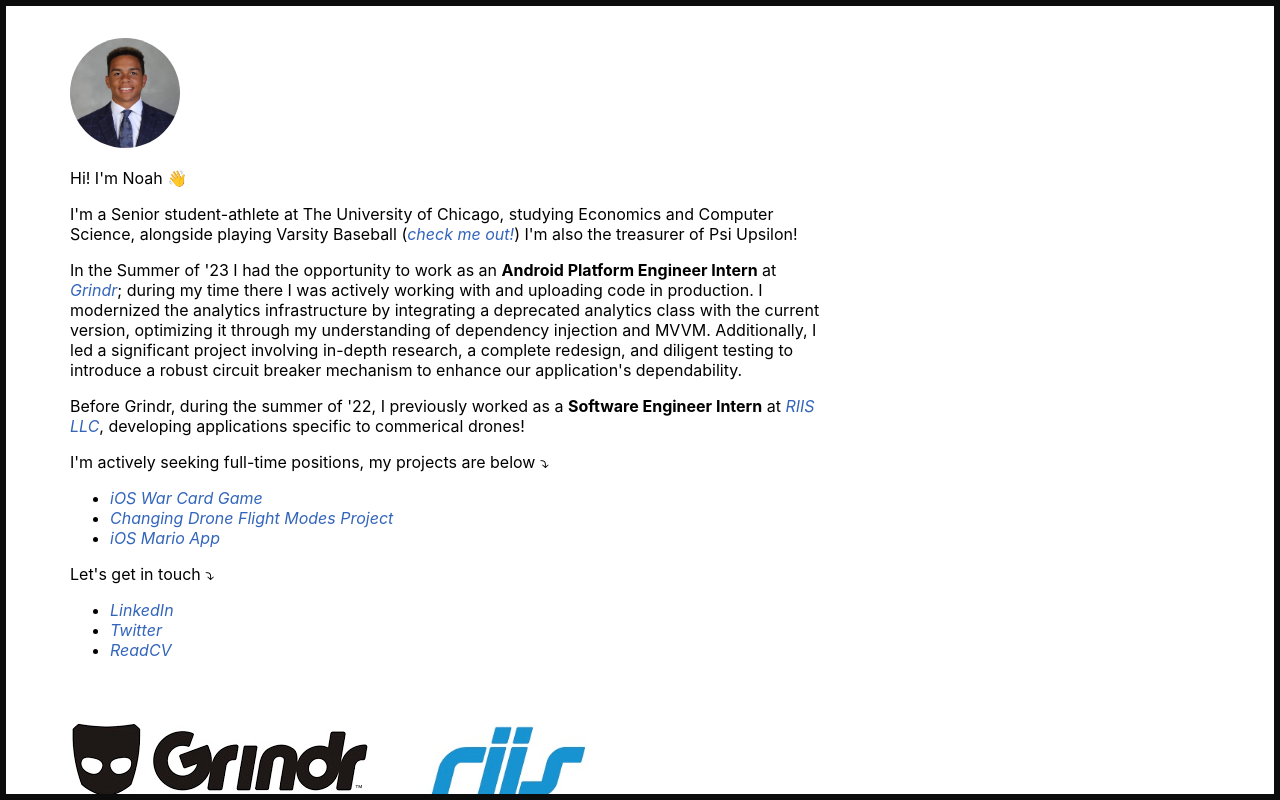
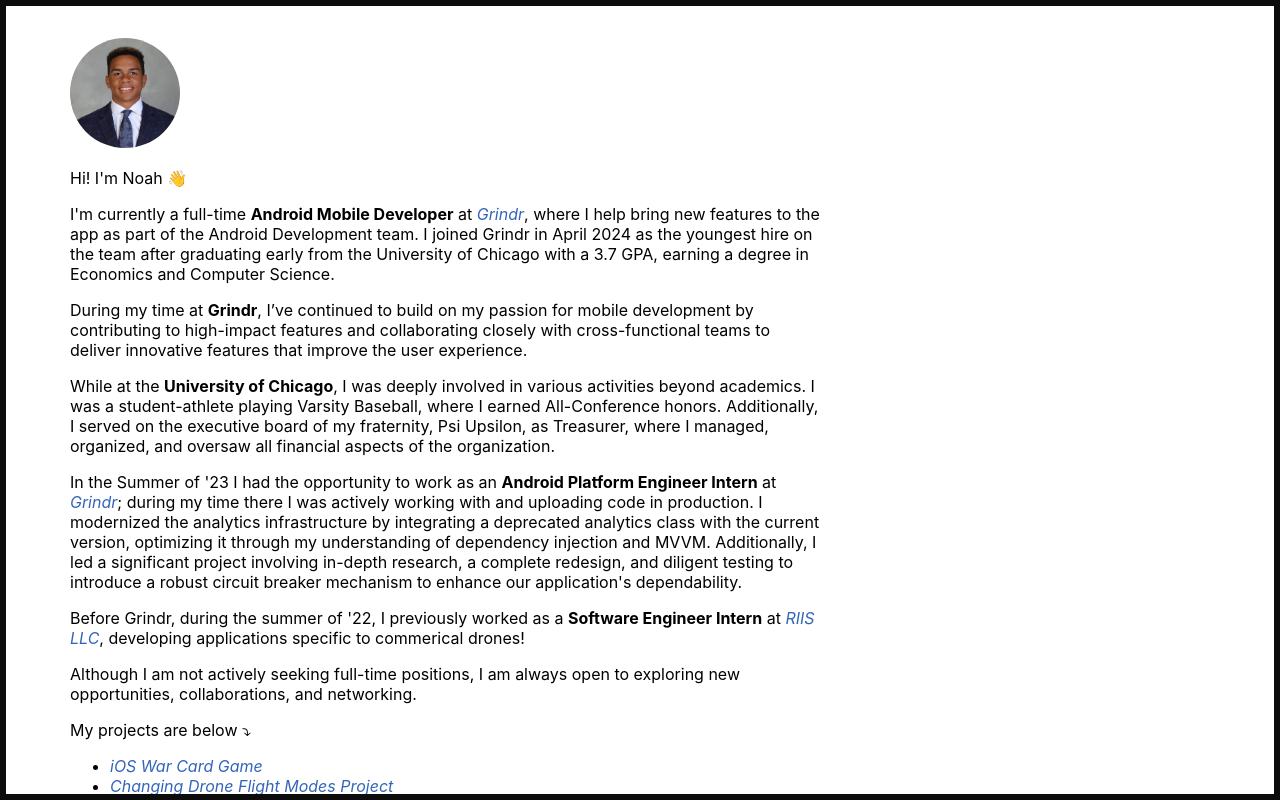
Before and after one commit to noahnellyy/noahnelsoninfo, a Next.js app: page / in a window 1280 px wide. Built offline with nearby package versions, Linux system fonts and the light colour scheme.

Commit message:
annual update

```diff
--- a/pages/index.js
+++ b/pages/index.js
@@ -21,12 +21,15 @@
 
 
         <p>Hi! I&apos;m Noah &#x1F44B;</p>
-          <p className={styles.maintext}>I&apos;m a Senior student-athlete at The University of Chicago, studying Economics and Computer Science, alongside playing Varsity Baseball {"("}
-          <a className={styles.baseball} href="https://athletics.uchicago.edu/sports/baseball/roster/noah-nelson/6842"><em>check me out!</em></a>{")"} I&apos;m also the treasurer of Psi Upsilon!</p>
+          <p className={styles.maintext}>I'm currently a full-time <strong>Android Mobile Developer</strong> at
+          <a href="https://www.grindr.com/" className={styles.riis}><em> Grindr</em></a>, where I help bring new features to the app as part of the Android Development team. I joined Grindr in April 2024 as the youngest hire on the team after graduating early from the University of Chicago with a 3.7 GPA, earning a degree in Economics and Computer Science.</p>
+          <p className={styles.maintext}>During my time at <strong>Grindr</strong>, I’ve continued to build on my passion for mobile development by contributing to high-impact features and collaborating closely with cross-functional teams to deliver innovative features that improve the user experience.</p>
+          <p className={styles.maintext}>While at the <strong>University of Chicago</strong>, I was deeply involved in various activities beyond academics. I was a student-athlete playing Varsity Baseball, where I earned All-Conference honors. Additionally, I served on the executive board of my fraternity, Psi Upsilon, as Treasurer, where I managed, organized, and oversaw all financial aspects of the organization.</p>
           <p className={styles.maintext}>In the Summer of &apos;23 I had the opportunity to work as an <strong>Android Platform Engineer Intern</strong> at
           <a href="https://www.grindr.com/" className={styles.riis}><em> Grindr</em></a>; during my time there I was actively working with and uploading code in production. I modernized the analytics infrastructure by integrating a deprecated analytics class with the current version, optimizing it through my understanding of dependency injection and MVVM. Additionally, I led a significant project involving in-depth research, a complete redesign, and diligent testing to introduce a robust circuit breaker mechanism to enhance our application&apos;s dependability.</p>
           <p className={styles.maintext}>Before Grindr, during the summer of &apos;22, I previously worked as a <strong>Software Engineer Intern</strong> at <a href="https://riis.com/" className={styles.riis}><em>RIIS LLC</em></a>, developing applications specific to commerical drones!</p>
-          <p className={styles.maintext}>I&apos;m actively seeking full-time positions, my projects are below &#x2935; </p>
+          <p className={styles.maintext}>Although I am not actively seeking full-time positions, I am always open to exploring new opportunities, collaborations, and networking.</p>
+          <p className={styles.maintext}> My projects are below &#x2935; </p>
 
         <ul className={styles.Head}>
         <li><span className={styles.textLink}><a href="https://www.youtube.com/watch?v=zpC8Tb44zxA&t=1s"> <em>iOS War Card Game</em></a></span></li>
```
